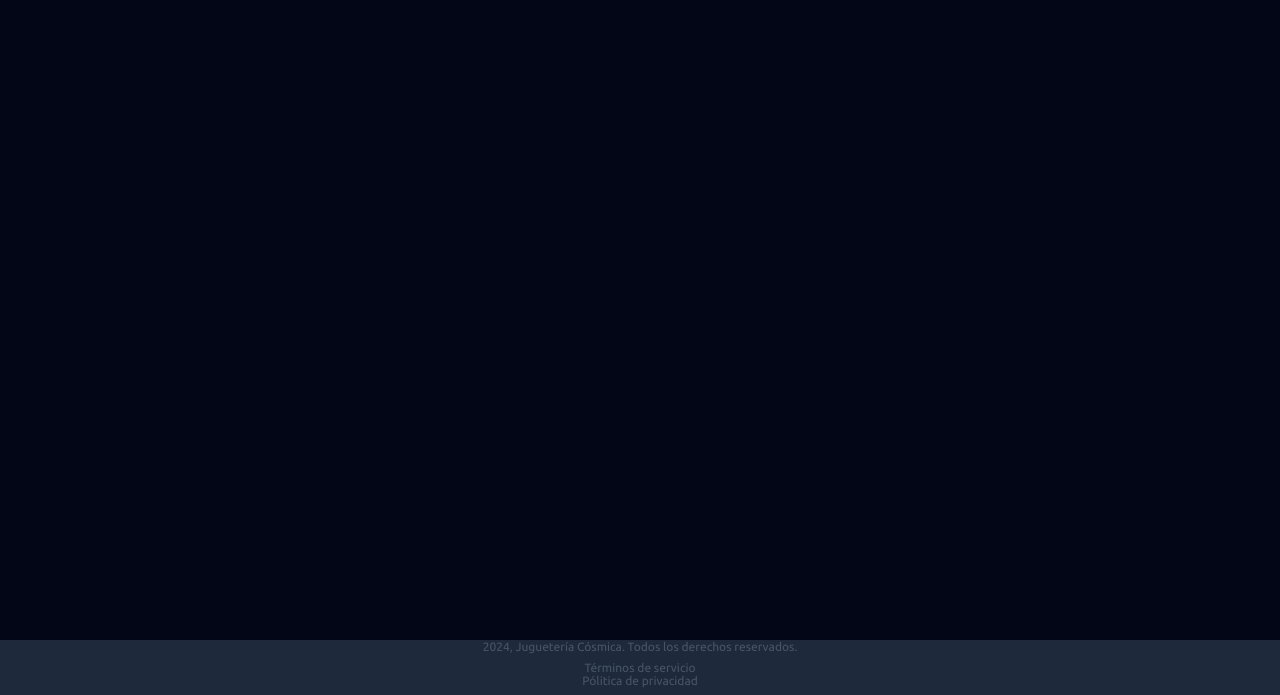
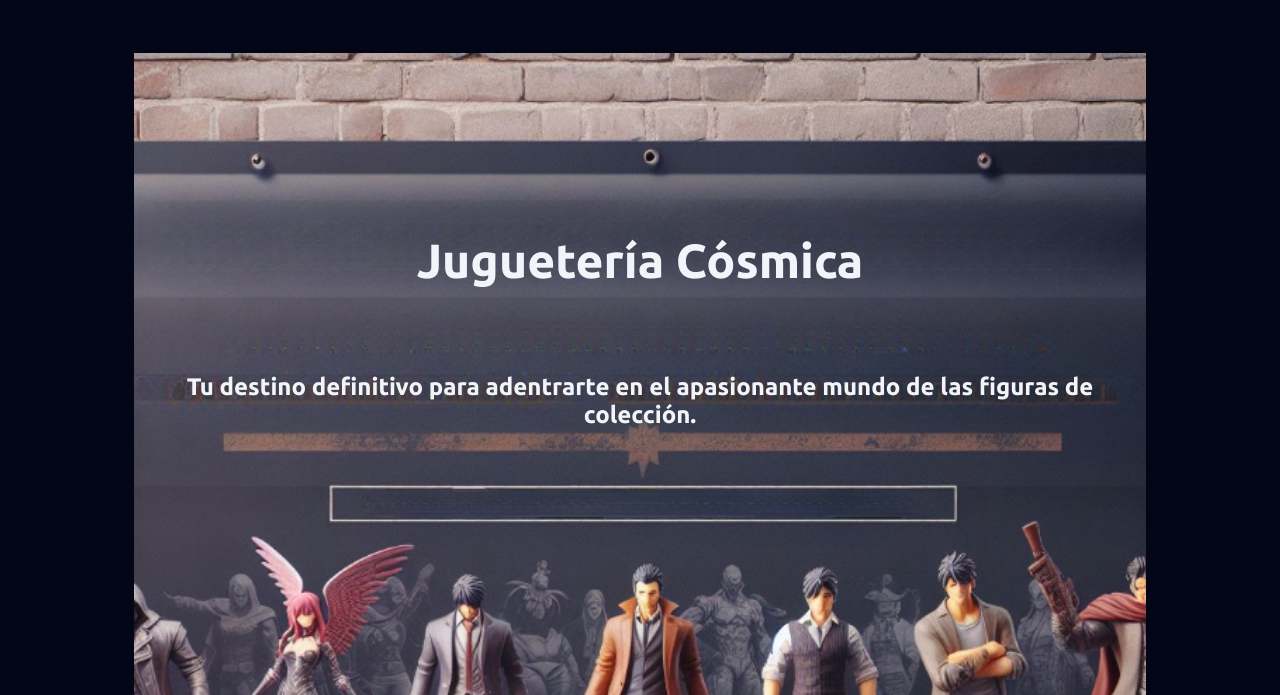
Before and after one commit to carlosbarriosf/fullStack-desafioIntegrador-parte1, a plain HTML site: page pages/nosotros.html in a window 1280 px wide. Shown: the part 105-800 px from the top of the page. Drawn offline with Linux system fonts and the light colour scheme.

Commit message:
Minor changes to footer and added nosotros content

```diff
--- a/pages/nosotros.html
+++ b/pages/nosotros.html
@@ -1,16 +1,19 @@
 <!DOCTYPE html>
 <html lang="es">
+
 <head>
     <meta charset="UTF-8">
     <meta name="viewport" content="width=device-width, initial-scale=1.0">
     <title>Nosotros</title>
     <link rel="stylesheet" href="../sass/main.css">
 </head>
+
 <body>
     <main>
         <header class="header container">
             <div class="header__logo-container">
-                <a href="../index.html"><img class="header__logo" src="../images/gift-xxl.png" alt="Logo de Juguetería Cósmica"></a>
+                <a href="../index.html"><img class="header__logo" src="../images/gift-xxl.png"
+                        alt="Logo de Juguetería Cósmica"></a>
                 <div class="header__line"></div>
                 <a class="header__store" href="../index.html">Tienda</a>
             </div>
@@ -19,8 +22,10 @@
                     <li class="header__search">
                         <button class="header__search-icon">
                             <svg xmlns="http://www.w3.org/2000/svg" viewBox="0 0 24 24" fill="currentColor">
-                                <path fill-rule="evenodd" d="M10.5 3.75a6.75 6.75 0 1 0 0 13.5 6.75 6.75 0 0 0 0-13.5ZM2.25 10.5a8.25 8.25 0 1 1 14.59 5.28l4.69 4.69a.75.75 0 1 1-1.06 1.06l-4.69-4.69A8.25 8.25 0 0 1 2.25 10.5Z" clip-rule="evenodd" />
-                              </svg>
+                                <path fill-rule="evenodd"
+                                    d="M10.5 3.75a6.75 6.75 0 1 0 0 13.5 6.75 6.75 0 0 0 0-13.5ZM2.25 10.5a8.25 8.25 0 1 1 14.59 5.28l4.69 4.69a.75.75 0 1 1-1.06 1.06l-4.69-4.69A8.25 8.25 0 0 1 2.25 10.5Z"
+                                    clip-rule="evenodd" />
+                            </svg>
                         </button>
                         <input type="text" name="" id="" placeholder="Buscar en la tienda">
                     </li>
@@ -37,8 +42,8 @@
                 </svg>
             </button>
         </header>
-           <!-- Mobile navigation -->
-           <div class="mobile-nav">
+        <!-- Mobile navigation -->
+        <div class="mobile-nav">
             <header class="mobile-nav__header">
                 <a class="slideOutLeft" href="index.html">Tienda</a>
                 <button data-closeNav-btn>&times;</button>
@@ -49,23 +54,25 @@
                         <li class="mobile-nav__search">
                             <button class="mobile-nav__search-icon">
                                 <svg xmlns="http://www.w3.org/2000/svg" viewBox="0 0 24 24" fill="currentColor">
-                                    <path fill-rule="evenodd" d="M10.5 3.75a6.75 6.75 0 1 0 0 13.5 6.75 6.75 0 0 0 0-13.5ZM2.25 10.5a8.25 8.25 0 1 1 14.59 5.28l4.69 4.69a.75.75 0 1 1-1.06 1.06l-4.69-4.69A8.25 8.25 0 0 1 2.25 10.5Z" clip-rule="evenodd" />
-                                  </svg>
+                                    <path fill-rule="evenodd"
+                                        d="M10.5 3.75a6.75 6.75 0 1 0 0 13.5 6.75 6.75 0 0 0 0-13.5ZM2.25 10.5a8.25 8.25 0 1 1 14.59 5.28l4.69 4.69a.75.75 0 1 1-1.06 1.06l-4.69-4.69A8.25 8.25 0 0 1 2.25 10.5Z"
+                                        clip-rule="evenodd" />
+                                </svg>
                             </button>
                             <input type="text" name="" id="" placeholder="Buscar en la tienda">
                         </li>
                     </div>
-                    <a  class="mobile-nav__link" href="../index.html">
+                    <a class="mobile-nav__link" href="../index.html">
                         <div>
                             <li>Tienda</li>
                         </div>
                     </a>
-                    <a  class="mobile-nav__link" href="./alta.html">
+                    <a class="mobile-nav__link" href="./alta.html">
                         <div>
                             <li>Alta</li>
                         </div>
                     </a>
-                    <a  class="mobile-nav__link" href="./contactanos.html">
+                    <a class="mobile-nav__link" href="./contactanos.html">
                         <div>
                             <li>Contactanos</li>
                         </div>
@@ -74,6 +81,23 @@
             </nav>
         </div>
         <!-- End of mobile navigation -->
+        <div class="container">
+            <section class="nosotros">
+                <div class="nosotros__banner">
+                    <h1>Juguetería Cósmica</h1>
+                    <span>
+                        Tu destino definitivo para adentrarte en el apasionante mundo de
+                        las figuras de colección.
+                    </span>
+                </div>
+                <p>
+                    En Juguetería Cósmica, creemos en la magia de la nostalgia y la
+                    admiración por los personajes que han marcado nuestras vidas a través del cine, anime y más. Nos
+                    enorgullece ofrecer una cuidadosa selección de figuras que capturan la esencia de tus héroes
+                    favoritos, desde icónicos superhéroes hasta entrañables personajes de anime.
+                </p>
+            </section>
+        </div>
         <footer class="footer">
             <p>
                 2024, Juguetería Cósmica. Todos los derechos reservados.
@@ -88,4 +112,5 @@
     </main>
     <script src="../js/mobile-nav.js"></script>
 </body>
+
 </html>
--- a/sass/components/_footer.scss
+++ b/sass/components/_footer.scss
@@ -7,6 +7,7 @@
     background-color: $color-slate800;
     flex-direction: column;
     gap: 0.5rem;
+    padding: 0.5rem 0;
     p, li {
         color: $color-slate600;
         font-size: $size-xs;
@@ -14,7 +15,6 @@
     }
     ul {
         list-style-type: none;
-        margin-bottom: 0.5rem;
     }
     a:hover {
         color: $color-light
--- a/sass/main.scss
+++ b/sass/main.scss
@@ -9,3 +9,4 @@
 @import 'components/footer';
 @import 'components/form';
 @import 'components/mobile-nav';
+@import 'pages/nosotros';
--- /dev/null
+++ b/sass/pages/_nosotros.scss
@@ -0,0 +1,115 @@
+
+.nosotros {
+    padding-bottom: 66px;
+    .nosotros__banner {
+        background-image: url('../../images/nosotros-banner.png');
+        background-size: cover;
+        background-repeat: no-repeat;
+        width: 100%;
+        height: 500px;
+        margin: 2rem 0;
+        position: relative;
+        h1 {
+            position: absolute;
+            top: 15%;
+            left: 50%;
+            transform: translateX(-50%);
+            text-align: center;
+            width: 100%;
+        }
+        span {
+            position: absolute;
+            top: 25%;
+            text-align: center;
+            font-weight: 600;
+        }
+    }
+}
+
+// /* xs */
+// @media (min-width: 475px) {}
+
+// /* sm */
+@media (min-width: 640px) {
+    .nosotros {
+        .nosotros__banner {
+            width: 100%;
+            height: 600px;
+            h1 {
+                top: 16%;
+                font-size: $size-3xl;
+            }
+            span {
+                font-size: $size-lg;
+                top: 28%;
+            }
+        }
+    }
+}
+
+// /* lg */
+@media (min-width: 768px) {
+    .nosotros {
+        .nosotros__banner {
+            width: 100%;
+            height: 750px;
+            h1 {
+                top: 18%;
+                font-size: $size-4xl;
+            }
+            span {
+                font-size: $size-xl;
+                top: 30%;
+            }
+        }
+        p {
+            font-size: $size-base;
+        }
+    }
+}
+
+// /* xl */
+@media (min-width: 1024px) {
+    .nosotros {
+        display: flex;
+        flex-direction: column;
+        align-items: center;
+        .nosotros__banner {
+            width: 80%;
+            height: 800px;
+            h1 {
+                top: 18%;
+                font-size: $size-4xl;
+            }
+            span {
+                font-size: $size-xl;
+                top: 32%;
+            }
+        }
+        p {
+            // font-size: $size-lg;
+            width: 80%;
+        }
+    }
+}
+
+/* 2xl */
+@media (min-width: 1280px) {
+    .nosotros {
+        .nosotros__banner {
+            width: 1011.2px;
+            height: 1000px;
+            h1 {
+                top: 18%;
+                font-size: $size-5xl;
+            }
+            span {
+                font-size: $size-2xl;
+                top: 32%;
+            }
+        }
+        p {
+            width: 1011.2px;
+        }
+    }
+}
```
Also changed, not shown: images/nosotros-banner.png (added), sass/main.css, 1 other file.
